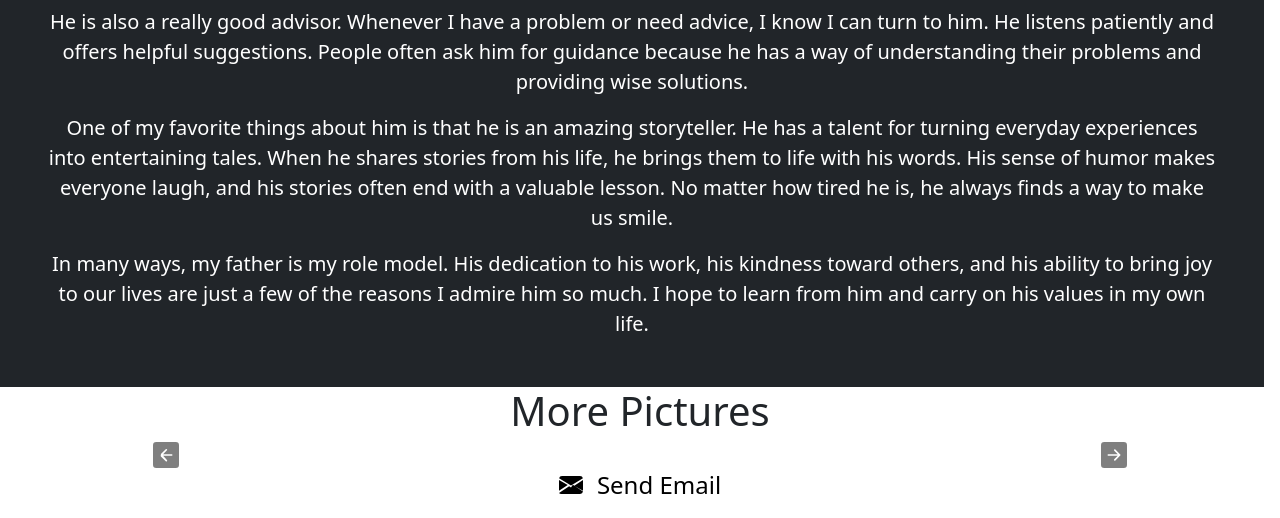
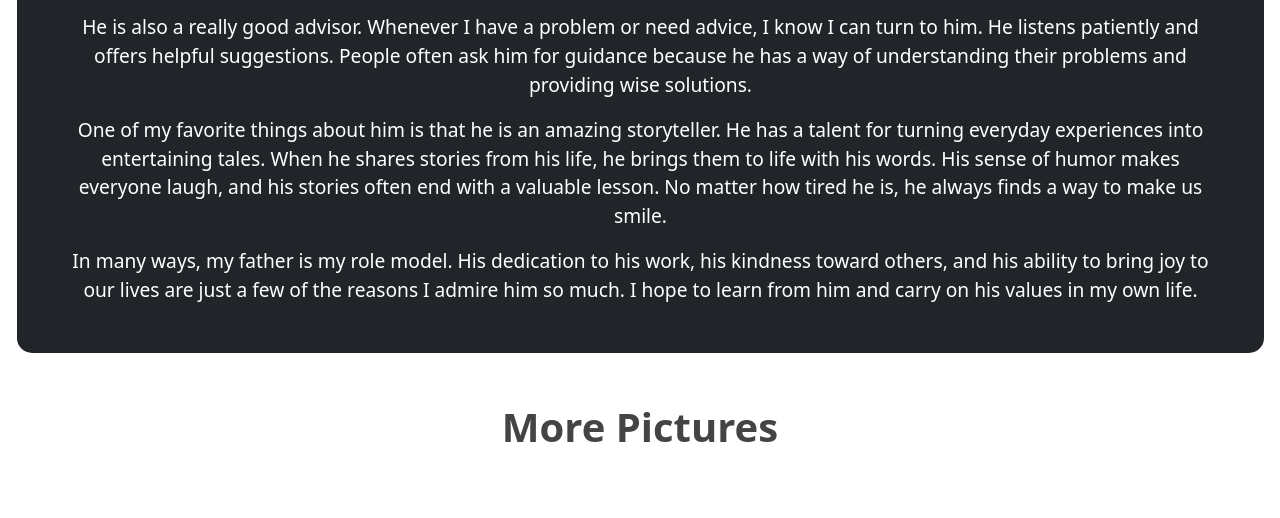
Before and after one commit to Saatvik2487/skill-lca2, a plain HTML site: page index.html in a window 1280 px wide. Shown: the part 1633-2151 px from the top of the page. Drawn offline with nearby package versions, Linux system fonts and the light colour scheme.

Commit message:
Update ex_father.css

```diff
--- a/ex_father.css
+++ b/ex_father.css
@@ -1,4 +1,97 @@
-#gallery
-{
+body {
+    font-family: 'Segoe UI', Tahoma, Geneva, Verdana, sans-serif;
+    background-color: #f5f5f5;
+    color: #000000;
+    margin: 0;
+    padding: 0;
+    line-height: 1.6;
+    align-content: center;
+}
+
+/* title */
+h1.display-3 {
+    color: #060505;
+    margin-bottom: 10px;
+}
+
+/*sub h before 1st img*/
+h2.display-5 {
+    color: #ffffff;
+}
+
+/*content in second grey box*/
+p.lead {
+    font-size: 1.2rem;
+    color: rgb(219, 146, 146);
+}
+
+/* links */
+a.icon-link {
+    font-size: 1.1rem;
+    color: #007bff;
+    text-decoration: none;
+    transition: color 0.3s;
+}
+
+a.icon-link:hover {
+    color: #003f82;
+}
+
+/* space above carousel */
+.container {
+    margin-top: 70px;
+}
+
+/* Carousel Image Styling */
+.carousel-item img {
+    width: 100%;
+    height: 400px;
+    object-fit: contain;
+    margin: 0 auto;
+    border-radius: 10px;
+    box-shadow: 0 4px 8px rgba(0, 0, 0, 0.1);
+    background-color: #391313;
+
+}
+
+
+/* Cards for Information */
+.text-bg-dark {
+    background-color: #1c1c1c;
+    color: #e0e0e0;
+    border-radius: 15px;
+    margin: 20px 17px;
+}
+
+.text-bg-dark img {
+    width: 100%;
+    height: 100%;
+    object-fit: cover;
+    border-radius: 15px 15px 0 0;
+}
+
+/* Email Link Styling */
+a.icon-link.d-flex {
+    margin-top: 30px;
+    padding: 10px 20px;
+    background-color: #727878;
+    border-radius: 5px;
+    color: white;
+    transition: background-color 0.2s;
+}
+
+a.icon-link.d-flex:hover {
+    background-color: #36ba34;
+}
+
+/* Gallery Section */
+#gallery {
     text-align: center;
+    margin-top: 50px;
 }
+
+#gallery h1 {
+    font-weight: 700;
+    margin-bottom: 20px;
+    color: #444;
+}
```
